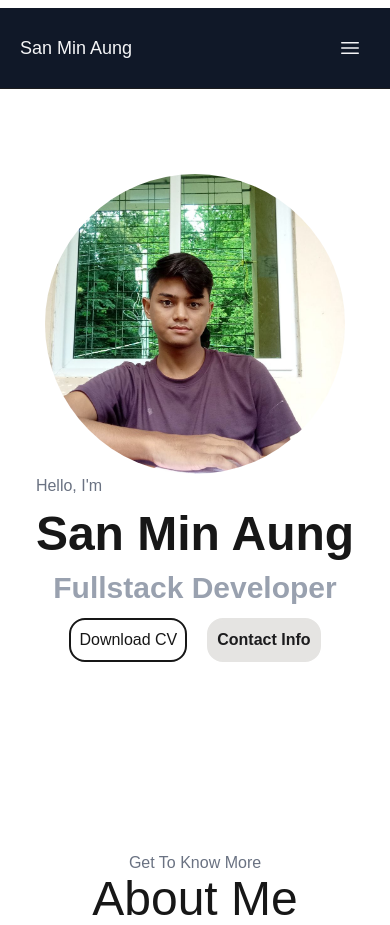
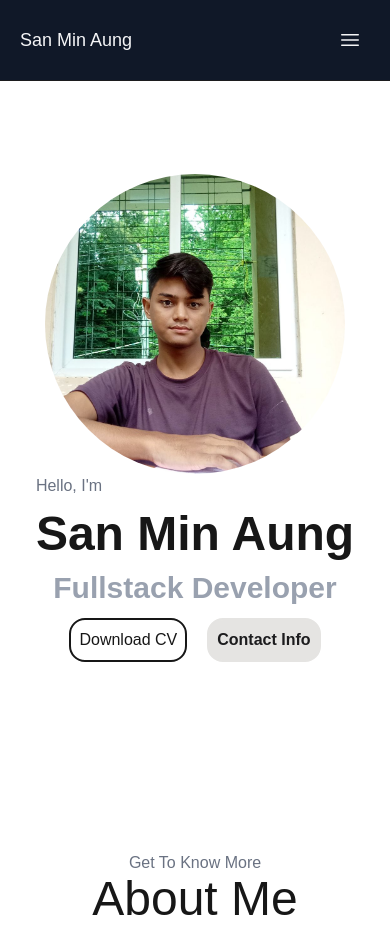
Before and after one commit to NgaMae/portfolio, a Next.js app: page / in a window 390 px wide. Built offline with nearby package versions, Linux system fonts and the light colour scheme.

Commit message:
5.minor changes on header

```diff
--- a/src/app/ui/header.tsx
+++ b/src/app/ui/header.tsx
@@ -25,7 +25,7 @@ export default function Header() {
 
   return (
     <>
-      <header className="fixed w-full h-20 shadow-primary shadow-2xs left-0 top-0 px-5 lg:px-28 content-center select-none mt-2 md:mt-0 bg-[#101828]">
+      <header className="fixed w-full h-20 shadow-primary shadow-2xs left-0 top-0 px-5 content-center select-none bg-[#101828] lg:px-28">
         <div className="text-text flex justify-between box-content">
           <Link href="/" className="content-center">
             <div className="text-lg">San Min Aung</div>
```
